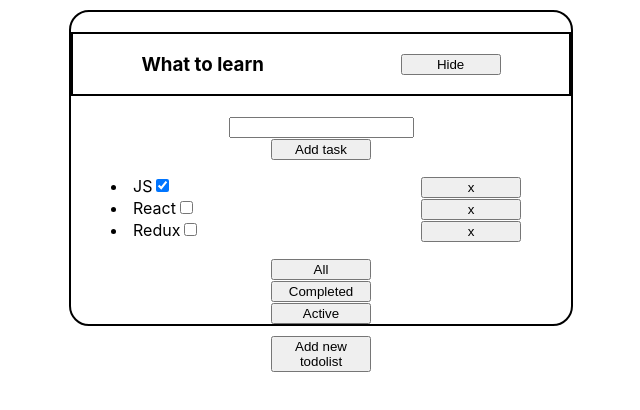
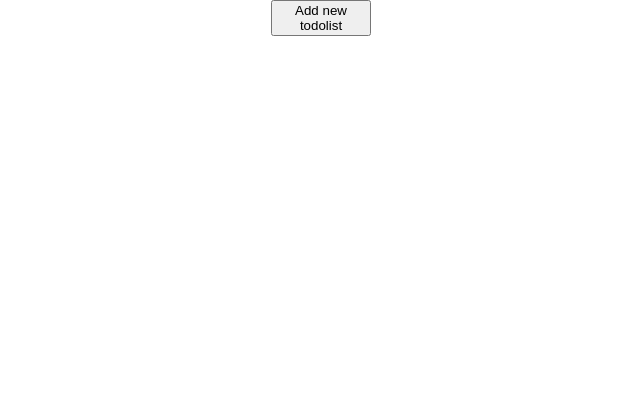
Before and after one commit to Pikadorius/todolist-v3.0, a React (Create React App) app: page / in a window 1280 px wide. Shown: the top 410 px of the page, without its empty margins (319-959 px from the left). Built offline with nearby package versions, Linux system fonts and the light colour scheme.

Commit message:
some tests with localStorage

```diff
--- a/src/App.tsx
+++ b/src/App.tsx
@@ -34,24 +34,24 @@ function App() {
     const todolistId1 = v1();
 
     const [todolists, setTodolists] = useState<TodolistType[]>([
-        {id: todolistId1, title: "What to learn"}
+        // {id: todolistId1, title: "What to learn"}
     ])
     const [tasks, setTasks] = useState<TasksType>({
-        [todolistId1]: {
-            tasks: [
-                {id: v1(), task: 'JS', isDone: true},
-                {id: v1(), task: 'React', isDone: false},
-                {id: v1(), task: 'Redux', isDone: false},
-            ],
-            filter: 'all',
-            isOpen: true
-        }
+        // [todolistId1]: {
+        //     tasks: [
+        //         {id: v1(), task: 'JS', isDone: true},
+        //         {id: v1(), task: 'React', isDone: false},
+        //         {id: v1(), task: 'Redux', isDone: false},
+        //     ],
+        //     filter: 'all',
+        //     isOpen: true
+        // }
     })
 
 
     useEffect(()=>{
+        const taskLocalData=localStorage.getItem('tasks')
         const todoListsLocalData=localStorage.getItem('todolists')
-        const taskLocalData=localStorage.getItem('tasks')
         if (taskLocalData && todoListsLocalData) {
             setTasks(JSON.parse(taskLocalData))
             setTodolists(JSON.parse(todoListsLocalData))
```
